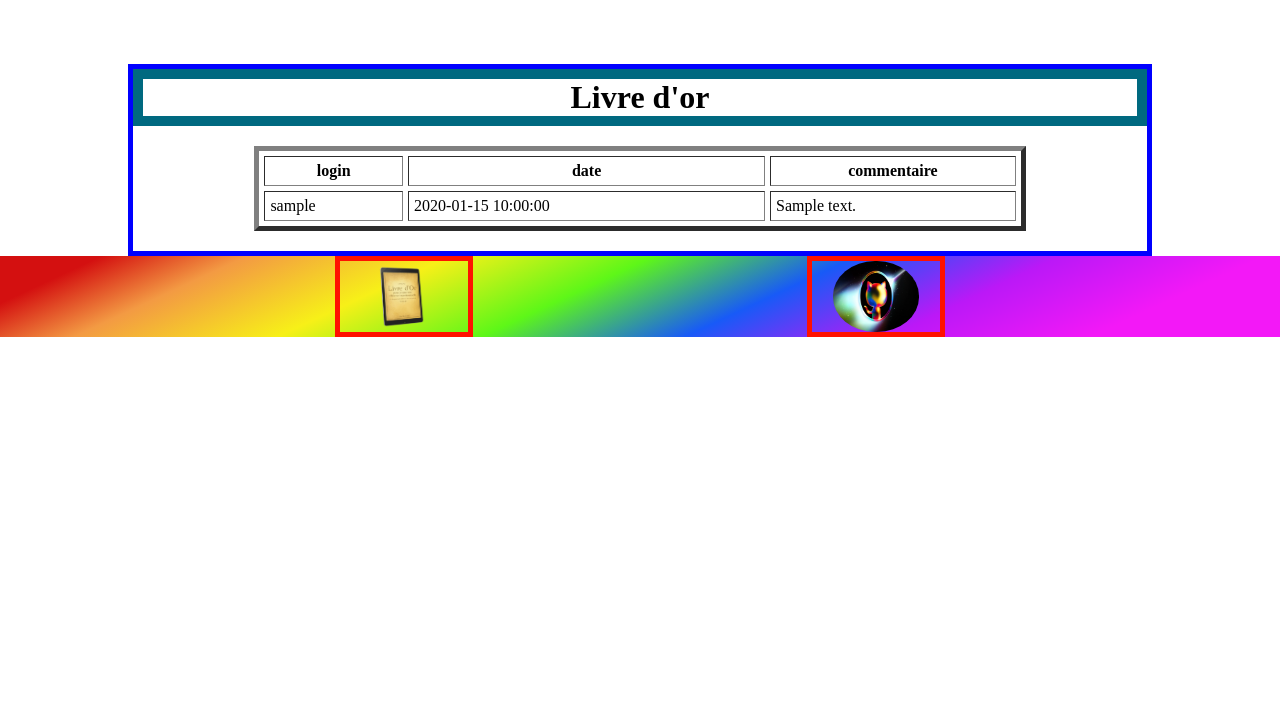
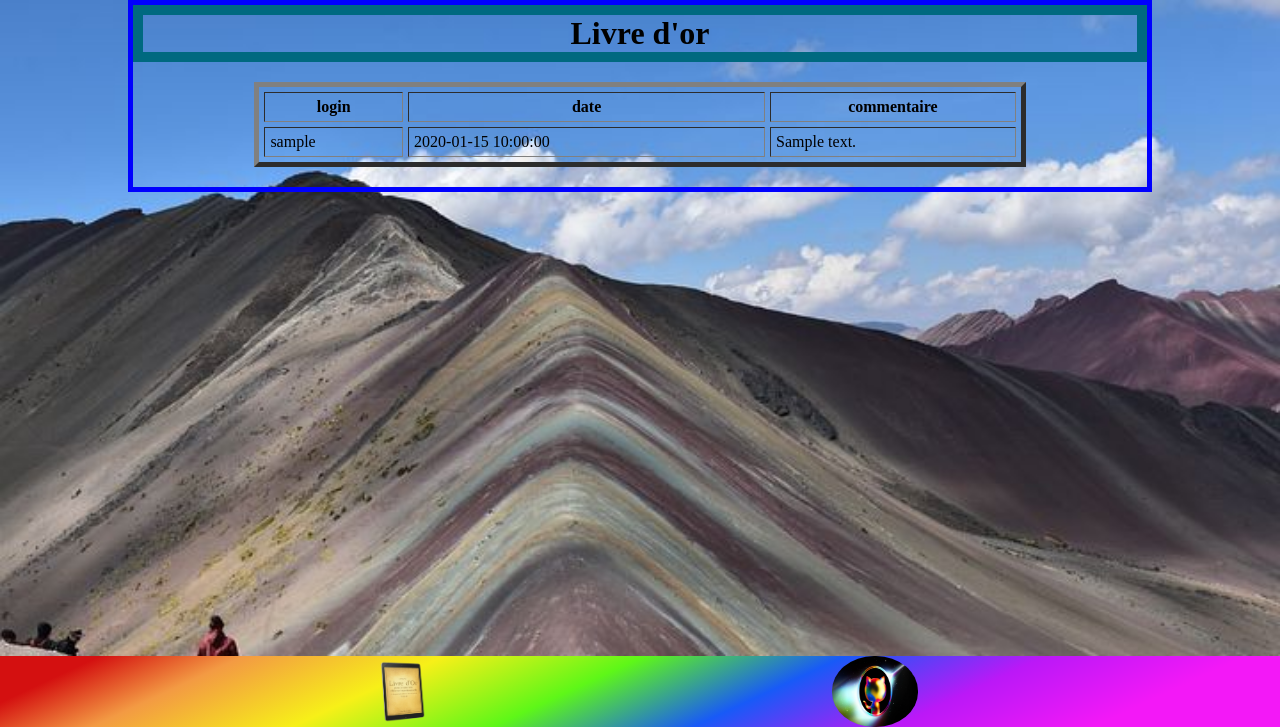
Before and after one commit to joris-landaret/livre-or, a PHP site: page /livre-or.php in a window 1280 px wide. Shown: the part 94-821 px from the top of the page. Before the commit the page ends 431 px from the top, so only its background shows below. Run offline with PHP 8.4, Linux system fonts and the light colour scheme; tables that the repository leaves empty or names only in its code hold one stand-in row (values such as "Sample post").

Commit message:
ajout d'une image en fond dans le main du livre d'or

```diff
--- a/css/footer.css
+++ b/css/footer.css
@@ -10,7 +10,7 @@ footer div{
 footer div a{
     display: flex;
     align-items: center;
-    border: 5px solid rgb(255, 17, 0);
+    /* border: 5px solid rgb(255, 17, 0); */
     width: 10%;
     justify-content: center;
 }
--- a/css/header.css
+++ b/css/header.css
@@ -6,8 +6,6 @@ img{
     height: 57px;
 }
 header{
-    margin-bottom: 5%;
-    box-shadow: 0% 0% 0% 0%;
     /*border: yellow solid 5px;*/
     display: flex;
     justify-content: space-around;
--- a/css/livre-or.css
+++ b/css/livre-or.css
@@ -1,5 +1,12 @@
 *{margin: 0;}
 
+main{
+    height: 82vh;
+    background-image: url("../img/peru-r.jpg");
+    background-repeat: no-repeat;
+    background-size: cover;
+    background-attachment: fixed;
+}
 main div {
     display: flex;
     flex-direction: column;
```
Also changed, not shown: img/peru-r.jpg (added), img/peru.jpg (added).
